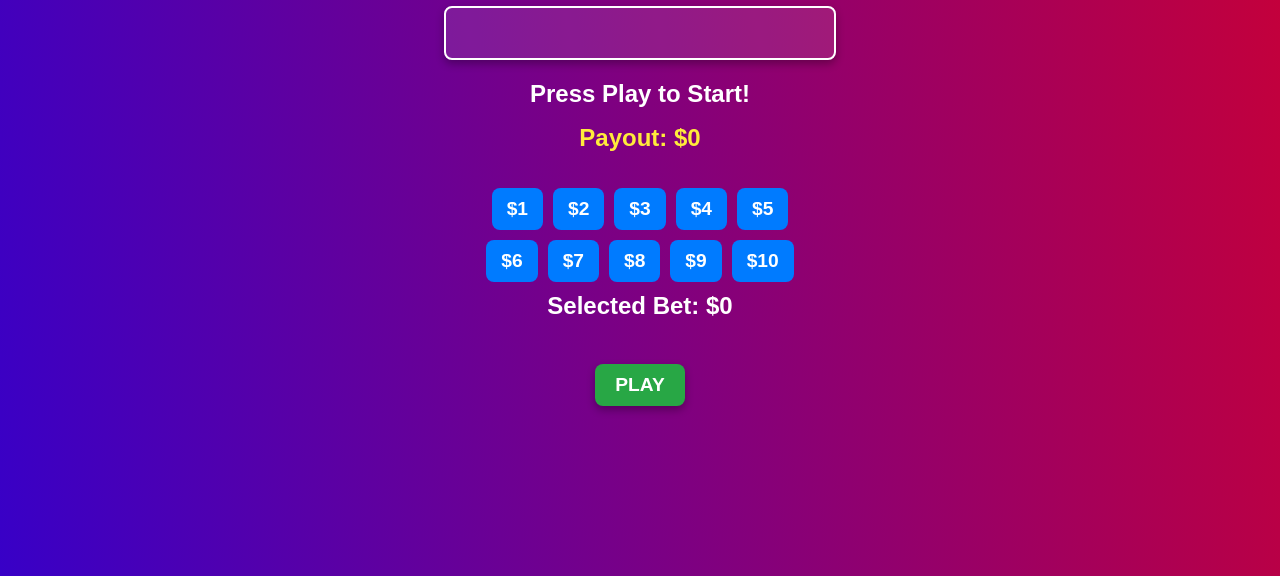
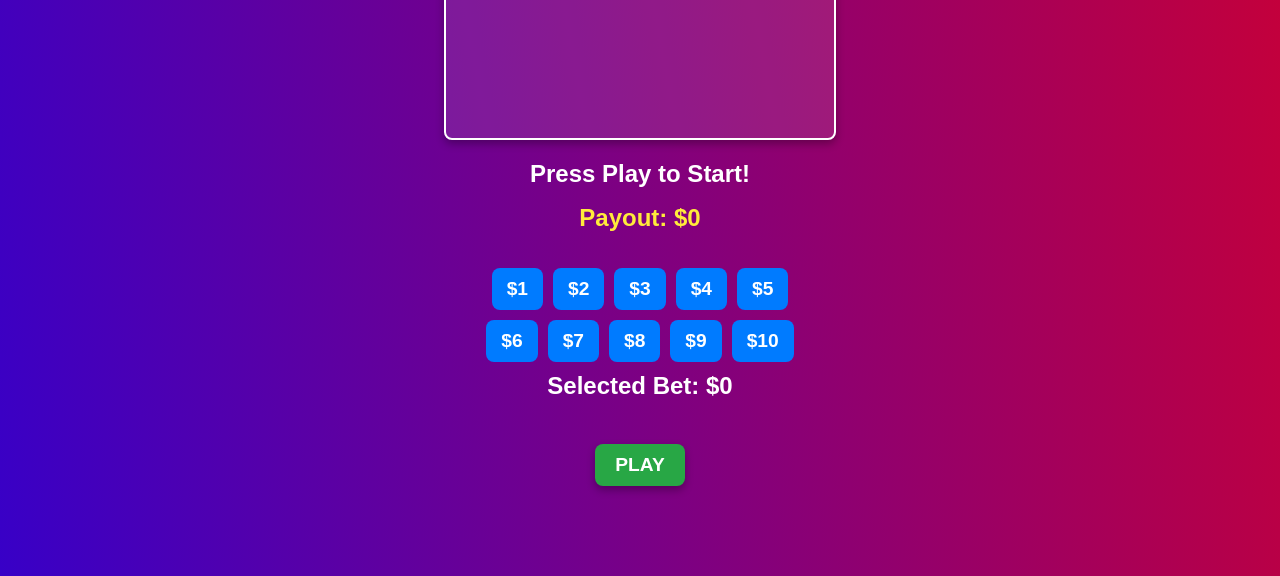
Before and after one commit to android-013/Slot-machine-front, a plain HTML site: page index.html in a window 1280 px wide. Shown: the part 224-800 px from the top of the page. Drawn offline with Linux system fonts and the light colour scheme.

Commit message:
grid width

```diff
--- a/style.css
+++ b/style.css
@@ -40,7 +40,10 @@ h3 {
     border-radius: 8px;
     background: rgba(255, 255, 255, 0.1);
     box-shadow: 0 4px 8px rgba(0, 0, 0, 0.3);
+    height: 180px;
+    overflow: hidden;
 }
+
 
 .row {
     display: flex;
```
